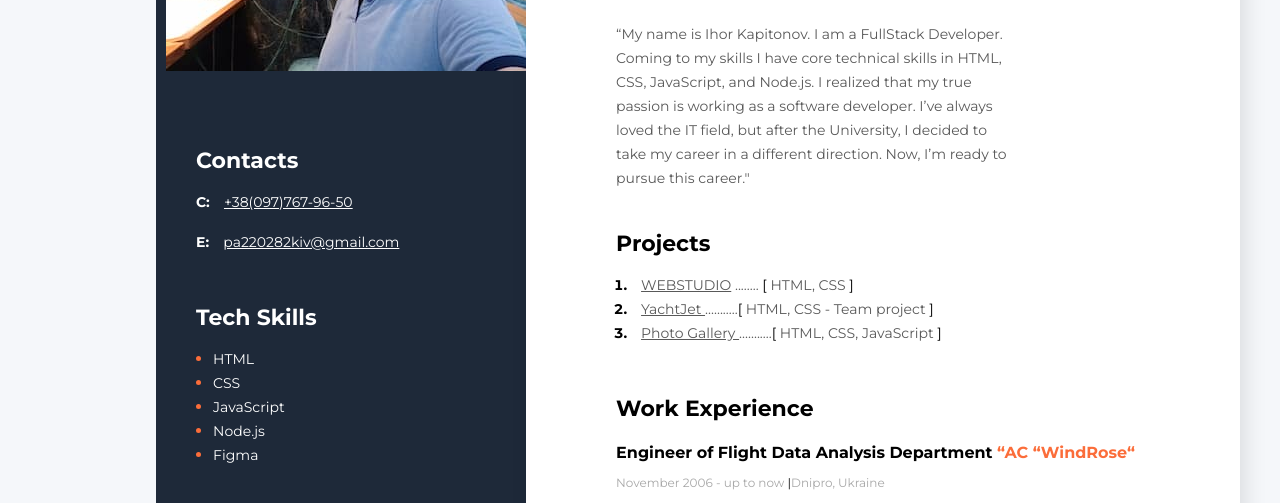
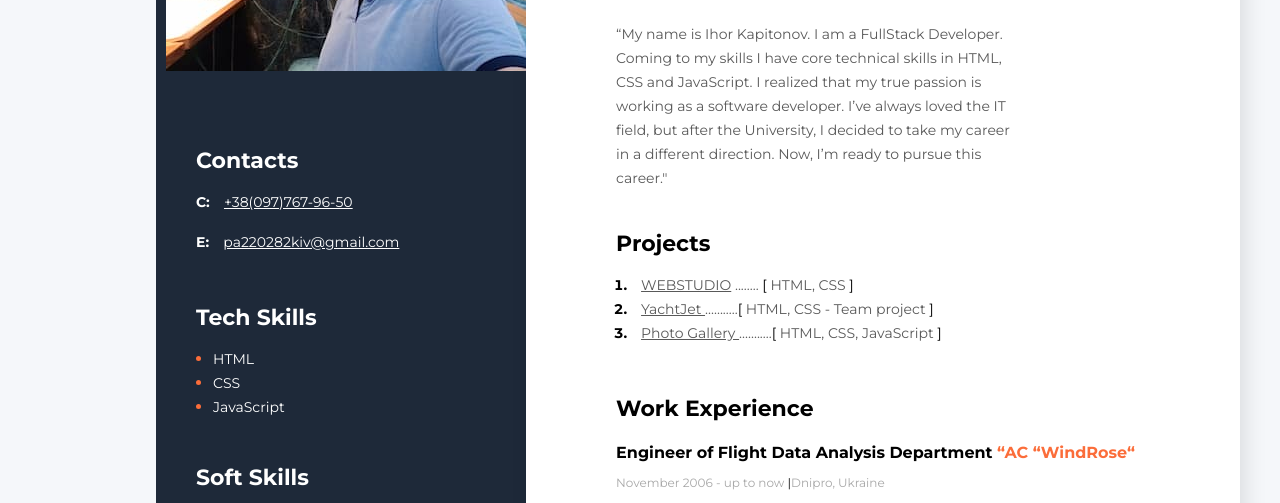
Before and after one commit to kivgor/resume, a plain HTML site: page index.html in a window 1280 px wide. Shown: the part 255-758 px from the top of the page. Drawn offline with Linux system fonts and the light colour scheme.

Commit message:
change about text

```diff
--- a/index.html
+++ b/index.html
@@ -24,8 +24,7 @@
           <h1 class="about-name">Ihor Kapitonov</h1>
           <p class="about-description">
             “My name is Ihor Kapitonov. I am a FullStack Developer. Coming to my
-            skills I have core technical skills in HTML, CSS, JavaScript, and
-            Node.js. I realized that my true passion is working as a software
+            skills I have core technical skills in HTML, CSS and JavaScript. I realized that my true passion is working as a software
             developer. I’ve always loved the IT field, but after the University,
             I decided to take my career in a different direction. Now, I’m ready
             to pursue this career."
@@ -148,12 +147,6 @@
               <li class="tech-skills-item">
                 <span class="tech-skills-text">JavaScript</span>
               </li>
-              <li class="tech-skills-item">
-                <span class="tech-skills-text">Node.js</span>
-              </li>
-              <li class="tech-skills-item">
-                <span class="tech-skills-text">Figma</span>
-              </li>
             </ul>
           </div>
           <div class="soft-skills">
```
